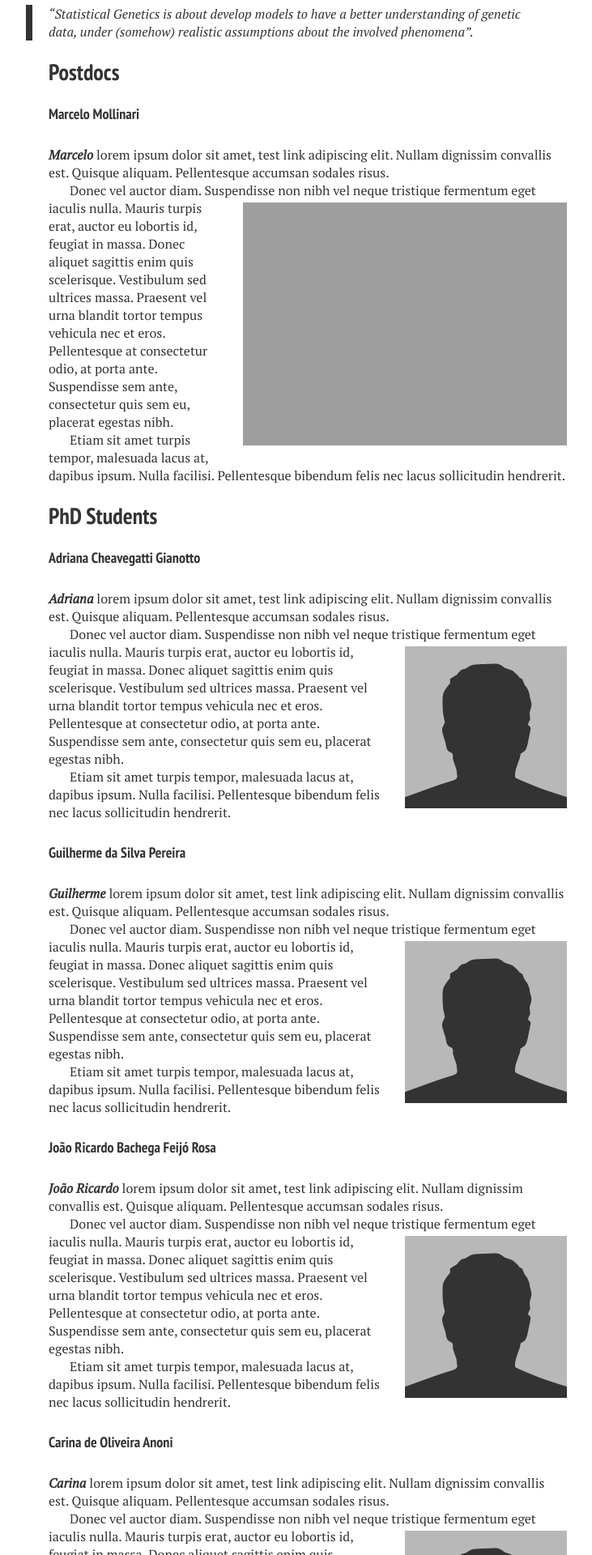
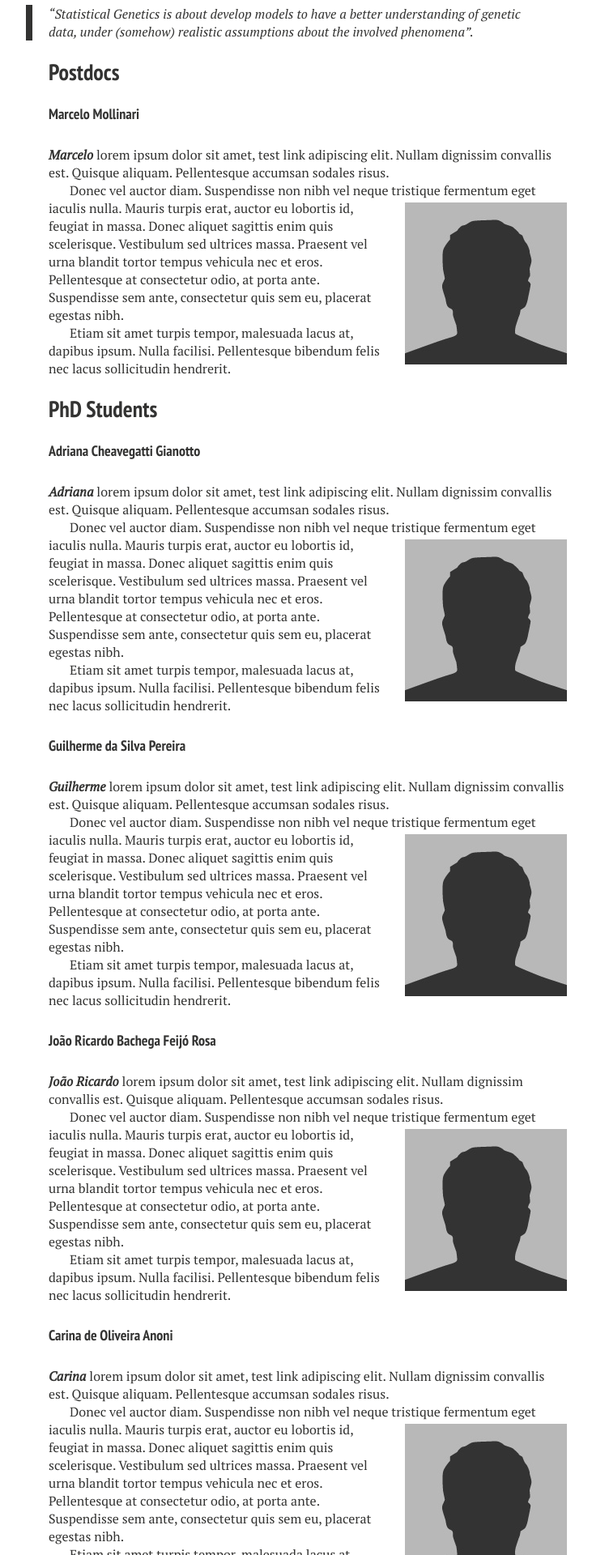
Before and after one commit to dayedepps/statgen-esalq, a Jekyll site: the page built from people.md, in a window 1280 px wide. Shown: the part 1672-3592 px from the top of the page at 81% size, without its empty margins (260-991 px from the left). Built offline with Jekyll 4.4.1, drawn with Linux system fonts in a browser that asks for light colours; nearby versions of some CDN libraries.

Commit message:
Correcting People for layout: pages

```diff
--- a/people.md
+++ b/people.md
@@ -46,7 +46,7 @@
 Nullam dignissim convallis est. Quisque aliquam. Pellentesque accumsan
 sodales risus.
 
-![marcelo]({{ site.url }}/images/bio-photo2.jpg)
+![marcelo]({{ site.url }}/images/bio-photo.jpg)
 {: .image-pull-right}
 
 Donec vel auctor diam. Suspendisse non nibh vel neque tristique
```
